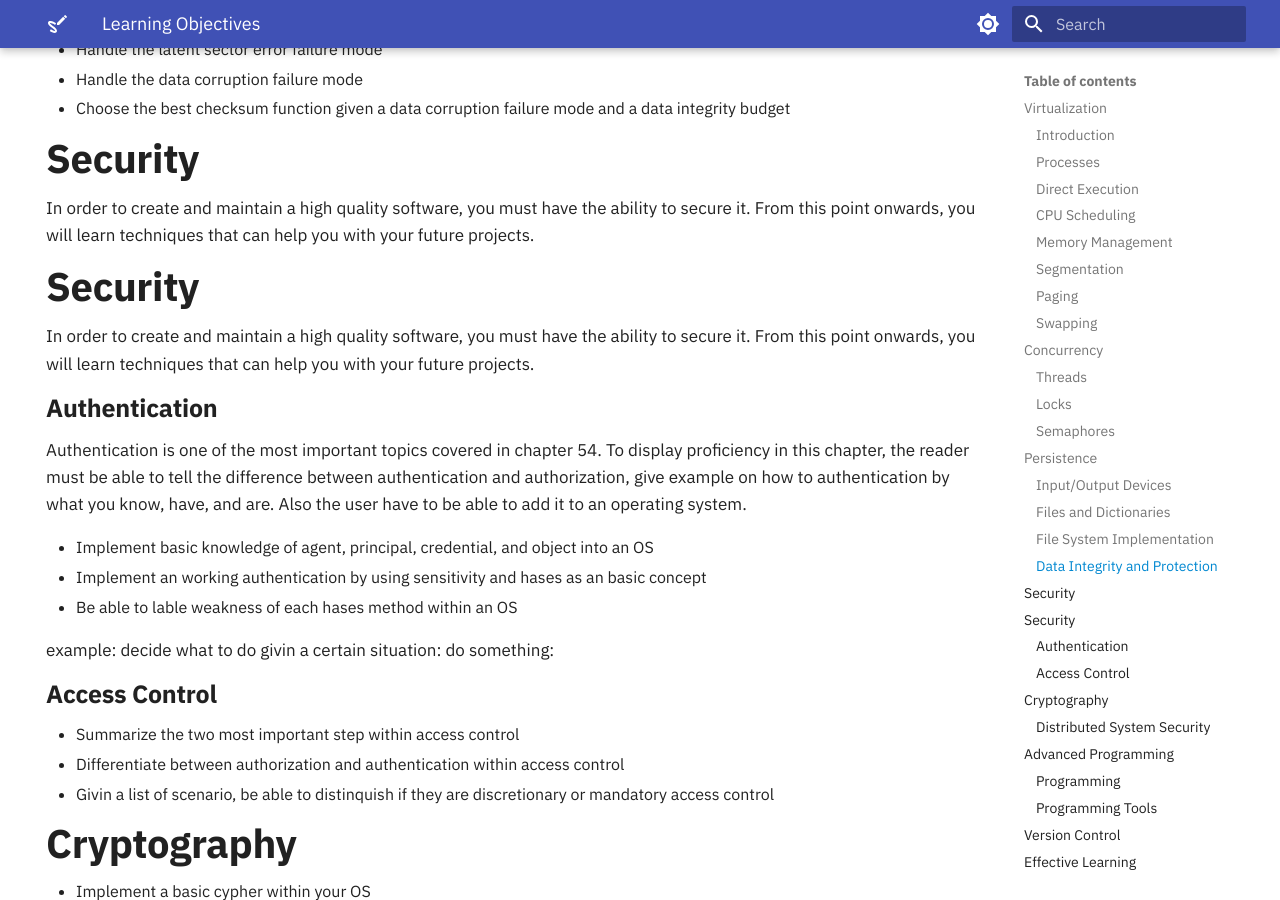
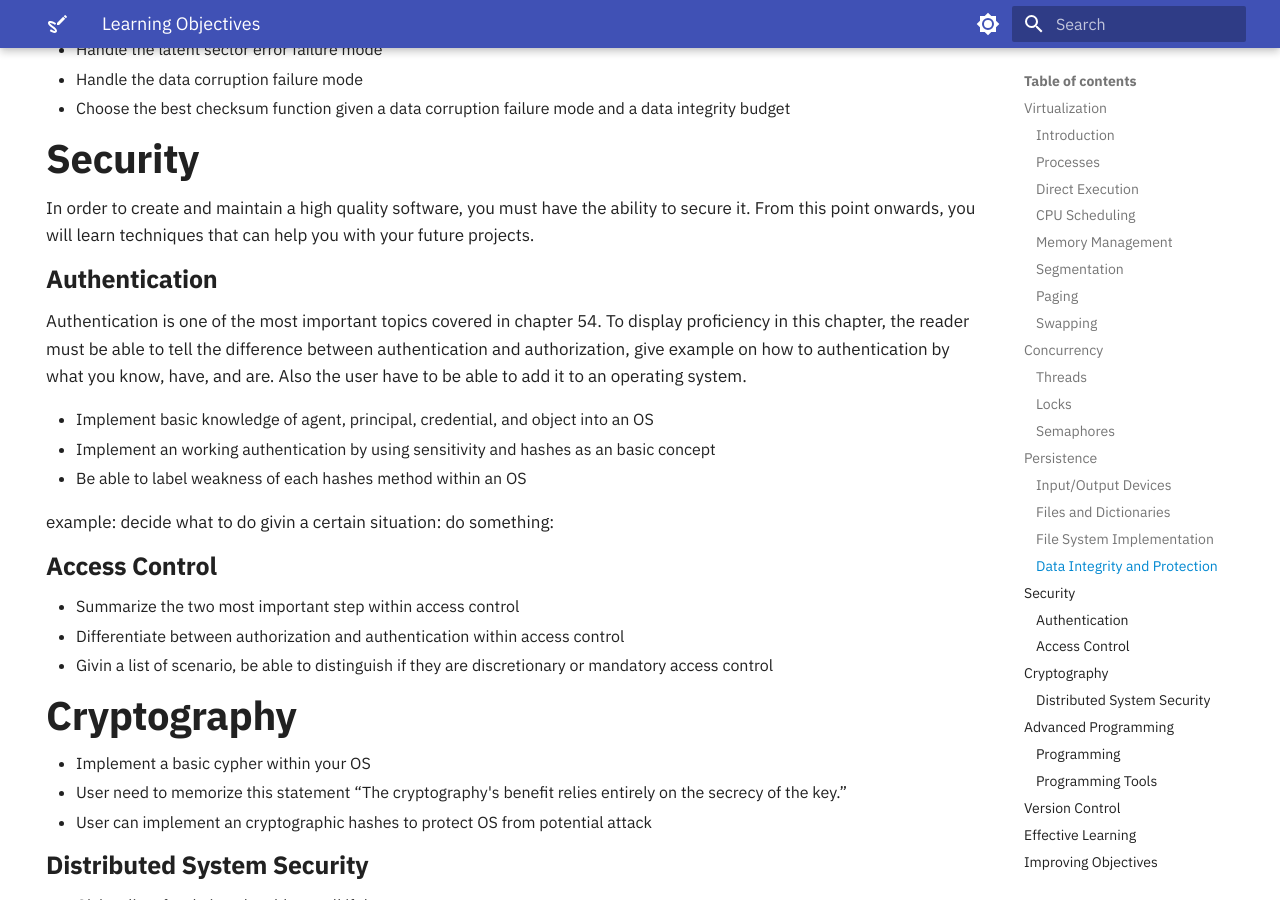
Before and after one commit to OS-Sketch/www.os-sketch.com, an MkDocs documentation site: the page built from docs/operating-systems/learning-objectives.md, in a window 1280 px wide and 900 px high, scrolled down 2937 px. Built offline with MkDocs 1.6.1 and Material for MkDocs 9.7.7, drawn with Linux system fonts in a browser that asks for light colours.

Commit message:
fix: Fix spelling errors

```diff
--- a/docs/operating-systems/learning-objectives.md
+++ b/docs/operating-systems/learning-objectives.md
@@ -138,15 +138,13 @@
 
 In order to create and maintain a high quality software, you must have the ability to secure it. From this point onwards, you will learn techniques that can help you with your future projects.
 
-## Security
-In order to create and maintain a high quality software, you must have the ability to secure it. From this point onwards, you will learn techniques that can help you with your future projects.
 ### Authentication
 
 Authentication is one of the most important topics covered in chapter 54. To display proficiency in this chapter, the reader must be able to tell the difference between authentication and authorization, give example on how to authentication by what you know, have, and are. Also the user have to be able to add it to an operating system.
 
 - Implement basic knowledge of agent, principal, credential, and object into an OS
-- Implement an working authentication by using sensitivity and hases as an basic concept
-- Be able to lable weakness of each hases method within an OS
+- Implement an working authentication by using sensitivity and hashes as an basic concept
+- Be able to label weakness of each hashes method within an OS
 
 example: decide what to do givin a certain situation: do something:
 
@@ -154,7 +152,7 @@
 
 - Summarize the two most important step within access control
 - Differentiate between authorization and authentication within access control
-- Givin a list of scenario, be able to distinquish if they are discretionary or mandatory access control
+- Givin a list of scenario, be able to distinguish if they are discretionary or mandatory access control
 
 ## Cryptography
 
```
